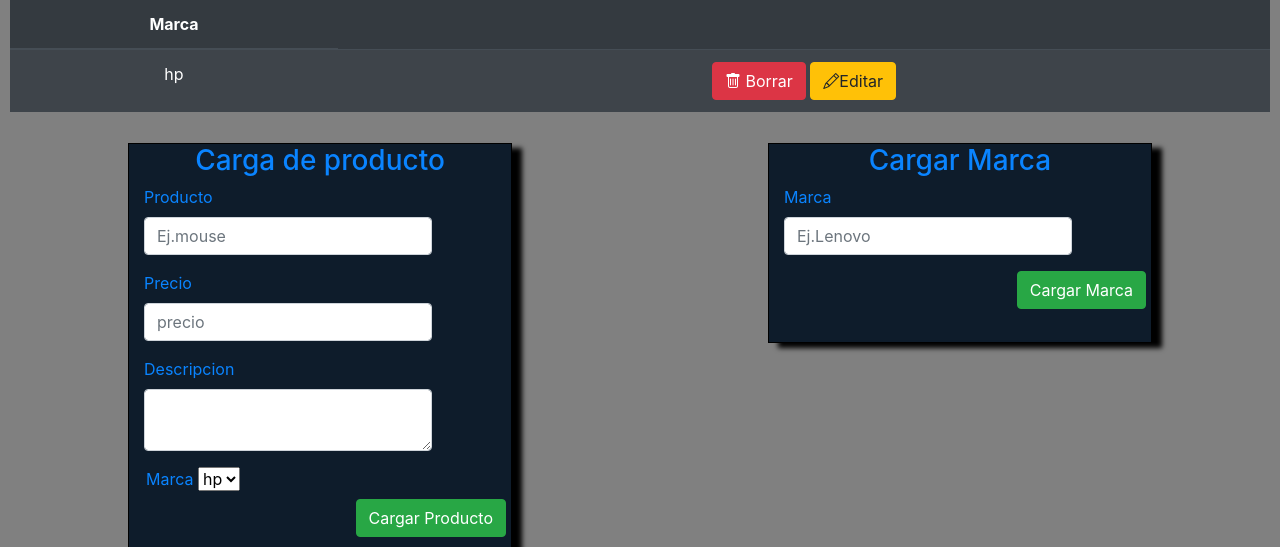
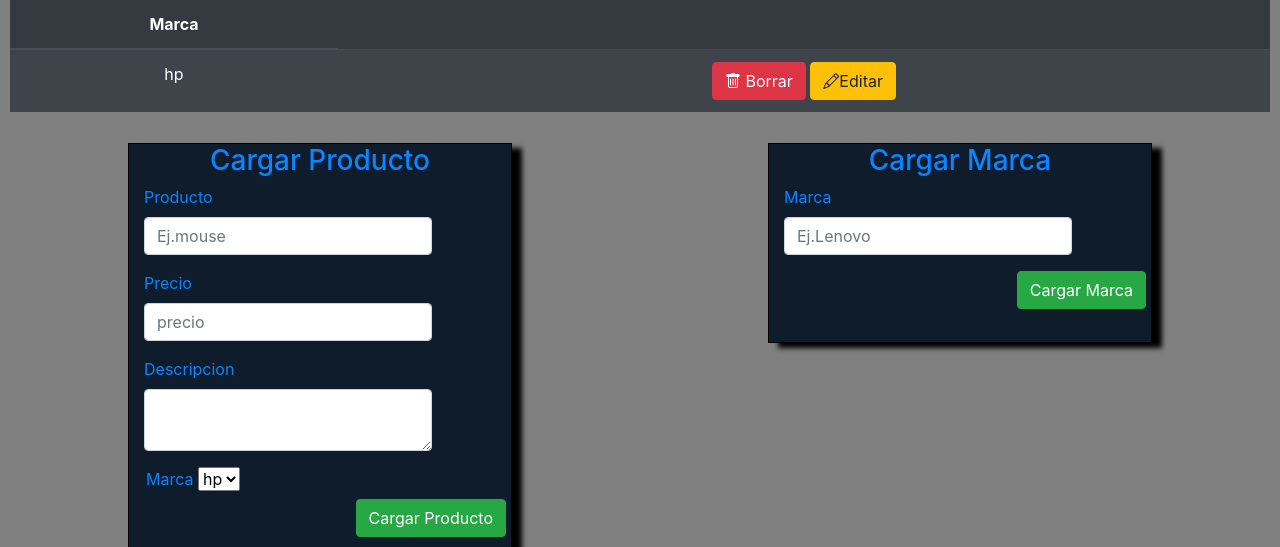
Before and after one commit to agustingroh/TP-web, a PHP site: page /admins in a window 1280 px wide. Shown: the part 221-768 px from the top of the page. Run offline with PHP 8.4, Linux system fonts and the light colour scheme; data comes from the database, SQL or seed files in the repository.

Commit message:
refactor html y nombres

```diff
--- a/templates/adminAllProductList.tpl
+++ b/templates/adminAllProductList.tpl
@@ -61,7 +61,7 @@
      <!--new product Form-->
         <form id="new-product-form" class="new-row-form product-form"  action="newProduct" method="POST"  class="needs-validation" >
         <div>
-            <h3 class="form-title">Carga de producto</h3>
+            <h3 class="form-title">Cargar Producto</h3>
         </div>
                 <div class="col-md-10 mb-3">
                     <label for="product">Producto</label>
```
